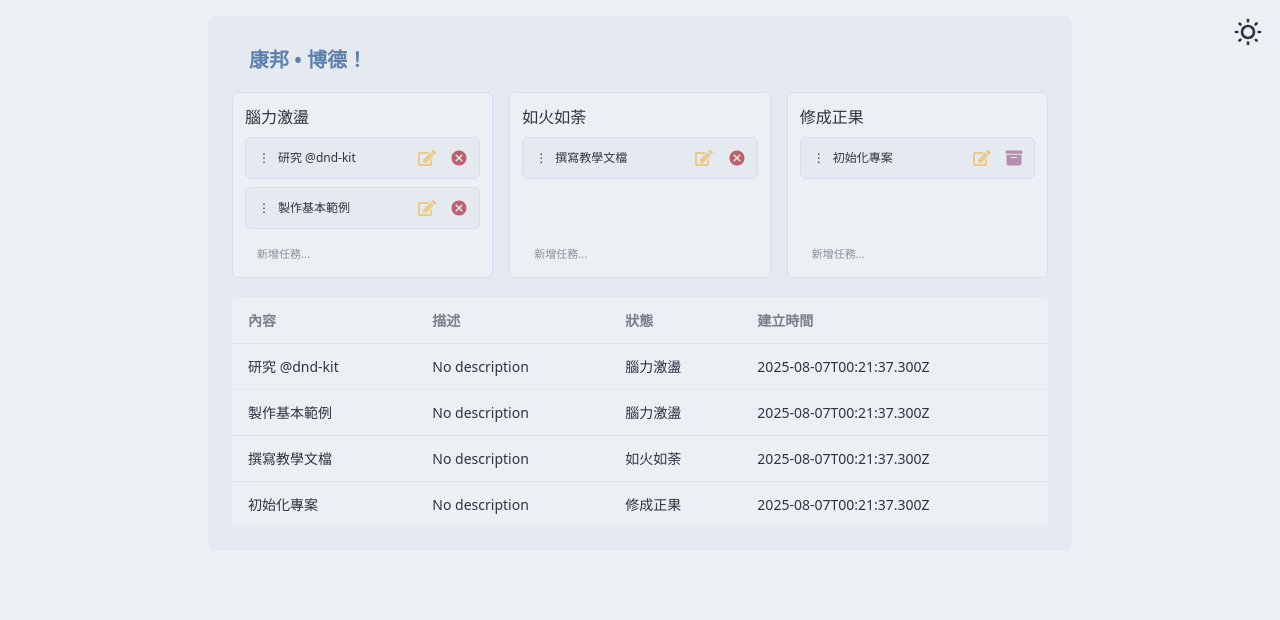
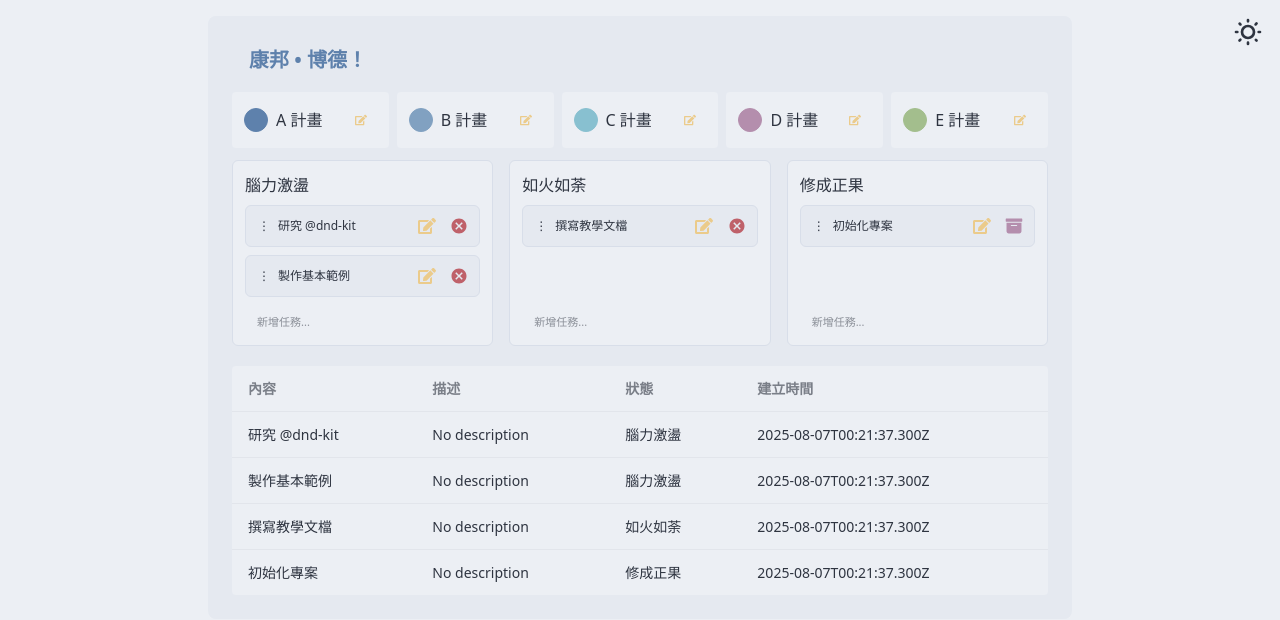
Before and after one commit to SE-Josh/kanban-board, a Next.js app: page / in a window 1280 px wide. Shown: the top 620 px of the page. Built offline with nearby package versions, Linux system fonts and the light colour scheme.

Commit message:
feat: 新增標籤功能，包含 Label 類型及預設標籤資料

```diff
--- a/components/NewKanban.tsx
+++ b/components/NewKanban.tsx
@@ -24,7 +24,7 @@ import { FaEdit } from "react-icons/fa";
 import { MdCancel } from "react-icons/md";
 import { FaBoxArchive } from "react-icons/fa6";
 
-import { Task, Status, defaultTasks, defaultStatuses } from "@/lib/types";
+import { Task, Status, defaultTasks, defaultStatuses, Label, defaultLabels } from "@/lib/types";
 import TaskList from "@/components/TaskList";
 
 // ===== Sortable 單一任務卡片 =====
@@ -215,6 +215,7 @@ const ItemOverlay = ({ children }: { children: React.ReactNode }) => {
 export default function KanbanBoard() {
   const [statuses, setStatuses] = useState<Status[]>(defaultStatuses);
   const [tasks, setTasks] = useState<Task[]>(defaultTasks);
+  const [labels, setLabels] = useState<Label[]>(defaultLabels);
   const [activeId, setActiveId] = useState<UniqueIdentifier | null>(null);
 
   // 感應器設定
@@ -310,10 +311,60 @@ export default function KanbanBoard() {
 
   const getTasksByStatus = (statusId: string) => tasks.filter((t) => t.statusId === statusId);
 
+  const [editLabelIndex, setEditLabelIndex] = useState<number | null>(null);
+  const [editLabelValue, setEditLabelValue] = useState("");
+
+  const handleSaveLabelName = (index: number) => {
+    setLabels((prev) => {
+      const updated = [...prev];
+      updated[index] = { ...updated[index], name: editLabelValue.trim() || updated[index].id };
+      return updated;
+    });
+    setEditLabelIndex(null);
+    setEditLabelValue("");
+  };
   return (
     <div className="mx-auto w-full">
       <div className="mb-3">
         <a className="btn btn-ghost text-xl text-primary rounded">康邦 • 博德！</a>
+      </div>
+      <div className="my-3">
+        <ul className="grid grid-cols-1 sm:grid-cols-2 md:grid-cols-5 gap-2">
+          {labels.map((label, index) => (
+            <li key={label.id} className="flex items-center gap-2 bg-base-100 rounded p-3">
+              <span className={`badge ${label.badge} w-5 justify-center`} />
+
+              {editLabelIndex === index ? (
+                <>
+                  <input
+                    className="input input-sm input-bordered w-full max-w-xs"
+                    value={editLabelValue}
+                    onChange={(e) => setEditLabelValue(e.target.value)}
+                    onKeyDown={(e) => e.key === "Enter" && handleSaveLabelName(index)}
+                    autoFocus
+                  />
+                  <button className="btn btn-sm btn-circle btn-ghost" title="儲存" onClick={() => handleSaveLabelName(index)}>
+                    <FaCheck className="text-success" />
+                  </button>
+                </>
+              ) : (
+                <>
+                  <span className="flex-1 truncate">{label.name}</span>
+                  <button
+                    className="btn btn-sm btn-circle btn-ghost"
+                    title="編輯"
+                    onClick={() => {
+                      setEditLabelIndex(index);
+                      setEditLabelValue(label.name);
+                    }}
+                  >
+                    <FaEdit className="text-warning" />
+                  </button>
+                </>
+              )}
+            </li>
+          ))}
+        </ul>
       </div>
       <DndContext sensors={sensors} collisionDetection={closestCorners} onDragStart={handleDragStart} onDragCancel={handleDragCancel} onDragOver={handleDragOver} onDragEnd={handleDragEnd}>
         <div className="grid gap-4 md:grid-cols-3">
--- a/lib/types.ts
+++ b/lib/types.ts
@@ -52,3 +52,18 @@ export const defaultTasks: Task[] = [
     updatedAt: "2025-08-07T00:21:37.300Z",
   },
 ];
+
+export type Label = {
+  id: string;
+  name: string;
+  badge: string;
+  status: string;
+};
+
+export const defaultLabels: Label[] = [
+  { id: "A", name: "A 計畫", badge: "badge-primary", status: "status-primary" },
+  { id: "B", name: "B 計畫", badge: "badge-secondary", status: "status-secondary" },
+  { id: "C", name: "C 計畫", badge: "badge-accent", status: "status-accent" },
+  { id: "D", name: "D 計畫", badge: "badge-info", status: "status-info" },
+  { id: "E", name: "E 計畫", badge: "badge-success", status: "status-success" },
+];
```
